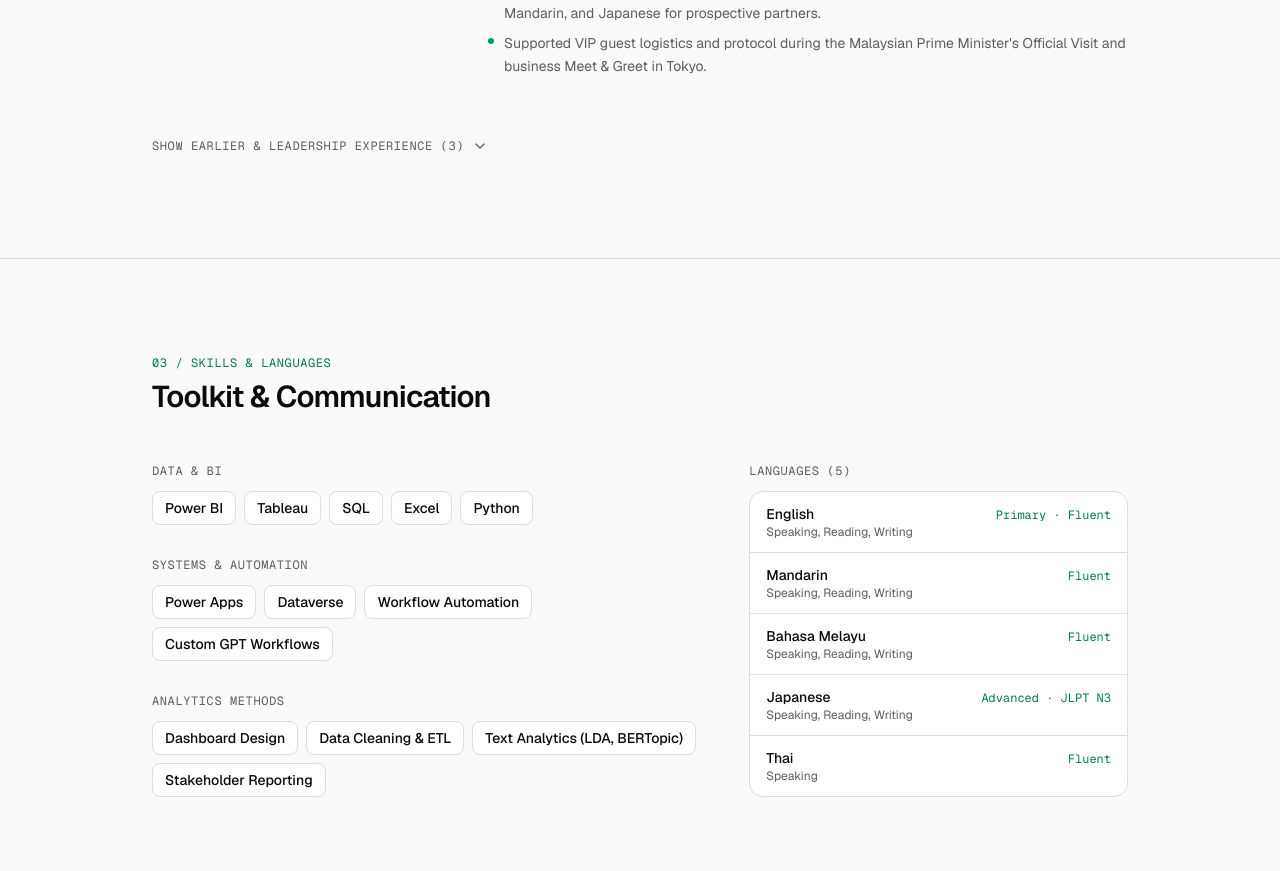
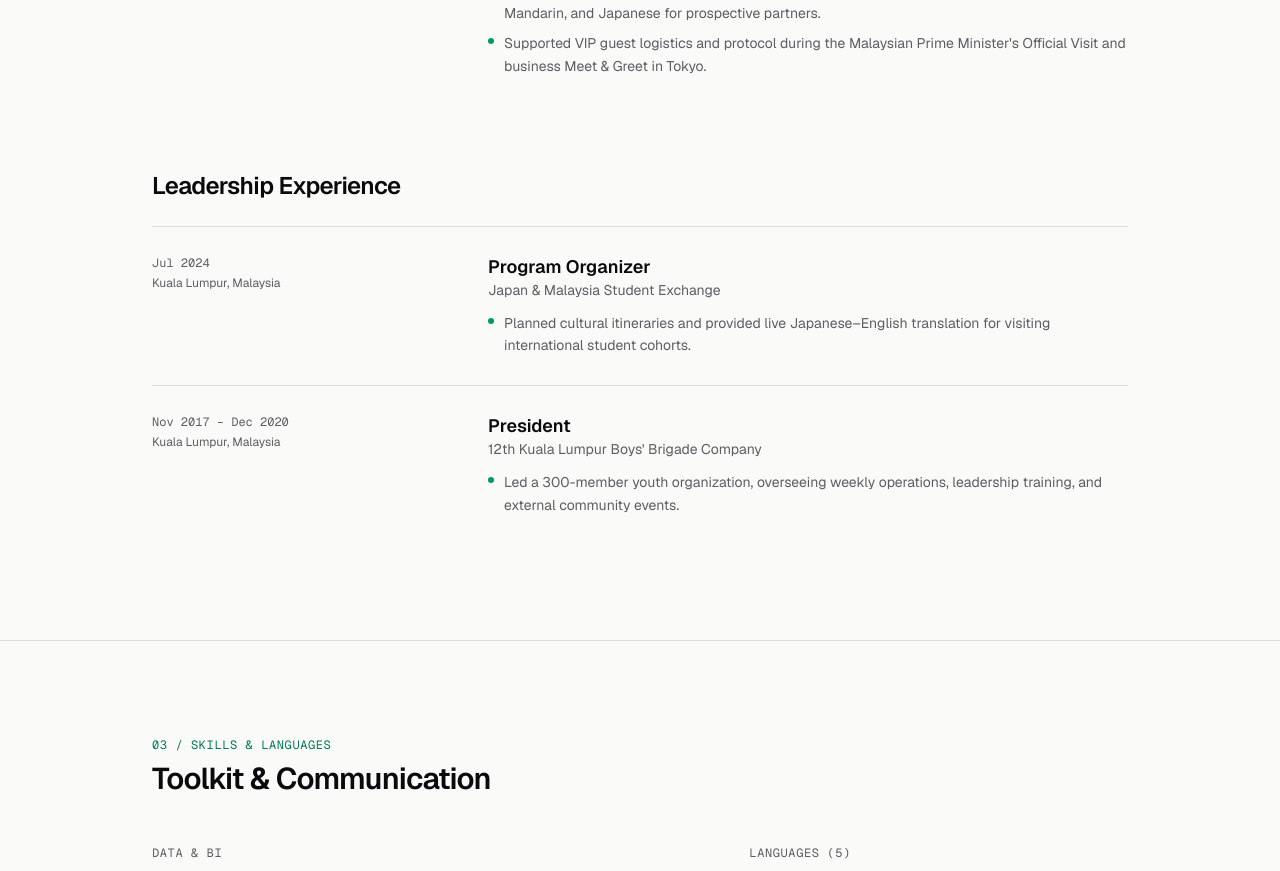
Before and after one commit to CreatifMind/personal-portfolio, a Next.js app: page / in a window 1280 px wide. Shown: the part 3006-3877 px from the top of the page. Built offline with nearby package versions, Linux system fonts and the light colour scheme.

Commit message:
chore: split leadership experience section and fix spacing in about

```diff
--- a/src/components/about.tsx
+++ b/src/components/about.tsx
@@ -43,7 +43,8 @@ export function About() {
           <div className="lg:col-span-7 space-y-5 text-base text-muted-foreground leading-relaxed">
             <p>
               I&apos;m a Business Analytics graduate from{" "}
-              <span className="text-foreground font-medium">Sunway University</span> based in Selangor, Malaysia. My best work happens where messy real-world operations meet practical systems—whether that&apos;s replacing manual site-visit tracking with a Power Apps and Dataverse workflow, or wiring computer vision outputs into a live Power BI dashboard.
+              <span className="text-foreground font-medium">Sunway University</span>{" "}
+              based in Selangor, Malaysia. My best work happens where messy real-world operations meet practical systems—whether that&apos;s replacing manual site-visit tracking with a Power Apps and Dataverse workflow, or wiring computer vision outputs into a live Power BI dashboard.
             </p>
             <p>
               Before graduating, I spent a year studying in Tokyo and worked across international events and trade missions in Malaysia, Japan, and Thailand. Switching effortlessly between English, Mandarin, Malay, Japanese, and Thai taught me how to align stakeholders quickly and stay calm when plans change on the fly.
--- a/src/components/experience.tsx
+++ b/src/components/experience.tsx
@@ -1,8 +1,6 @@
 "use client";
 
-import { useState } from "react";
 import { motion } from "framer-motion";
-import { ChevronDown, ChevronUp } from "lucide-react";
 
 interface ExperienceItem {
   role: string;
@@ -68,7 +66,7 @@ const CORE_EXPERIENCE: ExperienceItem[] = [
   },
 ];
 
-const EARLIER_EXPERIENCE: ExperienceItem[] = [
+const LEADERSHIP_EXPERIENCE: ExperienceItem[] = [
   {
     role: "Program Organizer",
     organization: "Japan & Malaysia Student Exchange",
@@ -76,15 +74,6 @@ const EARLIER_EXPERIENCE: ExperienceItem[] = [
     period: "Jul 2024",
     bullets: [
       "Planned cultural itineraries and provided live Japanese–English translation for visiting international student cohorts.",
-    ],
-  },
-  {
-    role: "Sales Executive",
-    organization: "Neo Siam Thai Specialty Store",
-    location: "Malaysia",
-    period: "Dec 2021 – Apr 2022",
-    bullets: [
-      "Handled daily revenue tracking, inventory controls, and direct customer sales for specialty Thai consumer goods.",
     ],
   },
   {
@@ -136,8 +125,6 @@ function ExperienceRow({ item }: { item: ExperienceItem }) {
 }
 
 export function Experience() {
-  const [showEarlier, setShowEarlier] = useState(false);
-
   return (
     <section id="experience" className="border-t border-border py-20 sm:py-24">
       <div className="mx-auto max-w-5xl px-6">
@@ -167,33 +154,22 @@ export function Experience() {
           ))}
         </motion.div>
 
-        <div className="mt-6">
-          <button
-            type="button"
-            onClick={() => setShowEarlier((prev) => !prev)}
-            className="inline-flex items-center gap-2 font-mono text-xs uppercase tracking-wider text-muted-foreground hover:text-foreground transition-colors py-2 cursor-pointer"
-          >
-            {showEarlier ? (
-              <>
-                Hide Earlier &amp; Leadership Experience
-                <ChevronUp className="h-4 w-4" />
-              </>
-            ) : (
-              <>
-                Show Earlier &amp; Leadership Experience ({EARLIER_EXPERIENCE.length})
-                <ChevronDown className="h-4 w-4" />
-              </>
-            )}
-          </button>
-
-          {showEarlier && (
-            <div className="mt-2 border-t border-border">
-              {EARLIER_EXPERIENCE.map((item) => (
-                <ExperienceRow key={`${item.organization}-${item.period}`} item={item} />
-              ))}
-            </div>
-          )}
-        </div>
+        <motion.div
+          initial={{ opacity: 0, y: 12 }}
+          whileInView={{ opacity: 1, y: 0 }}
+          viewport={{ once: true }}
+          transition={{ duration: 0.4 }}
+          className="mt-16"
+        >
+          <h3 className="text-xl sm:text-2xl font-semibold tracking-tight text-foreground mb-6">
+            Leadership Experience
+          </h3>
+          <div className="border-t border-border">
+            {LEADERSHIP_EXPERIENCE.map((item) => (
+              <ExperienceRow key={`${item.organization}-${item.period}`} item={item} />
+            ))}
+          </div>
+        </motion.div>
       </div>
     </section>
   );
```
